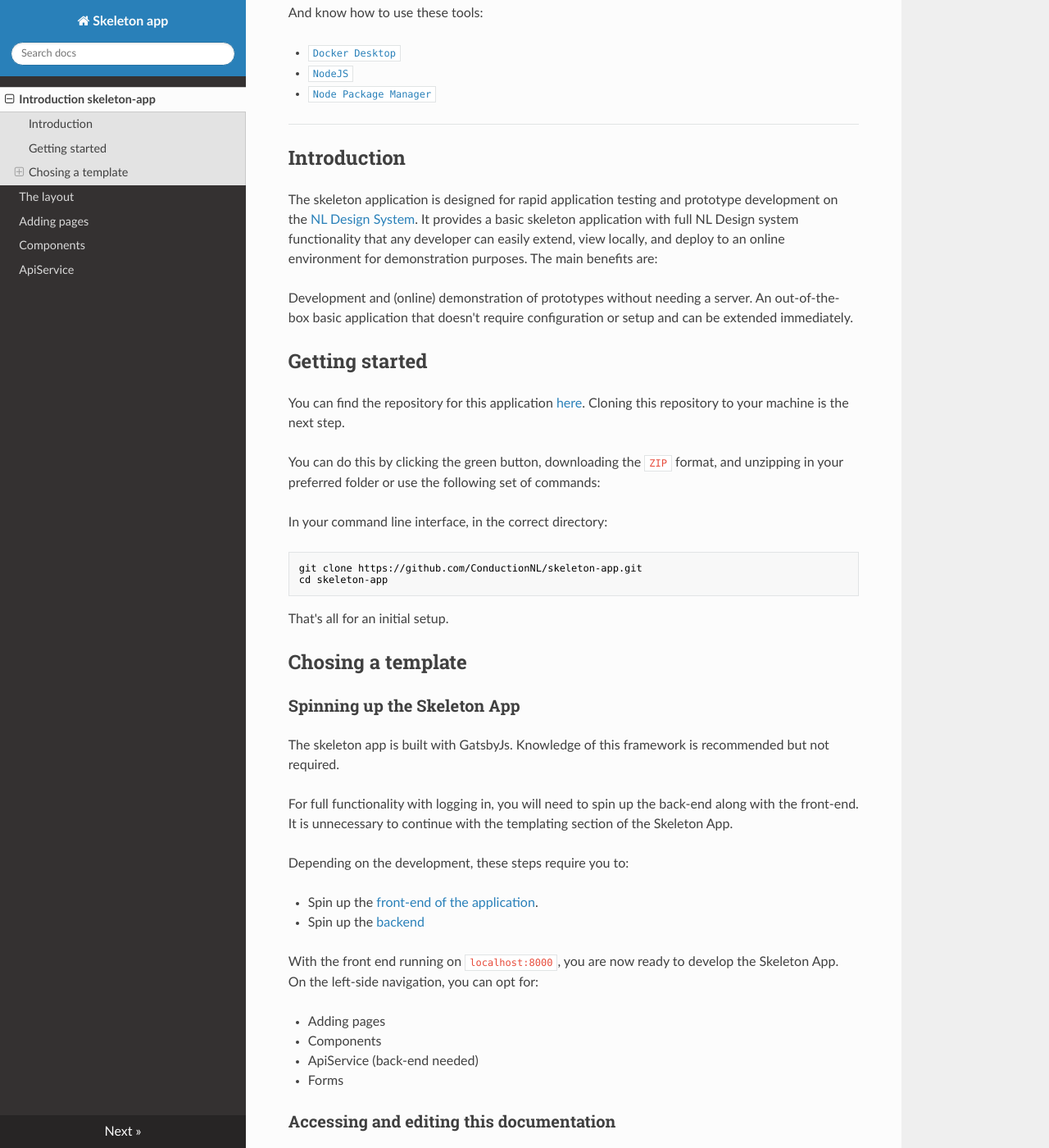
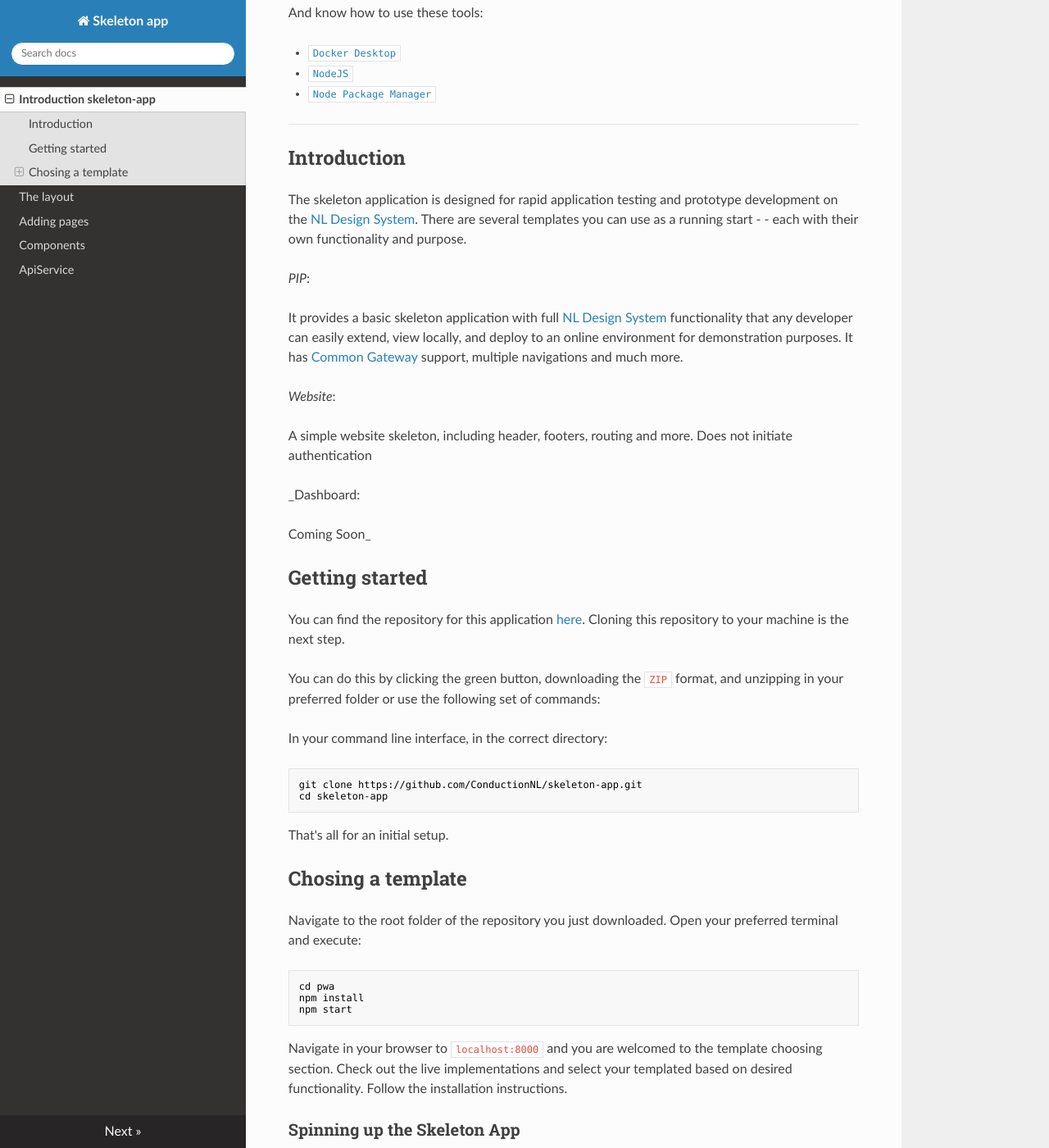
Before and after one commit to ConductionNL/skeleton-app, an MkDocs documentation site: the page built from docs/index.md, in a window 1280 px wide and 1400 px high, scrolled down 593 px. Shown: the whole window at 82% size. Built offline with MkDocs 1.6.1, drawn with Linux system fonts in a browser that asks for light colours; nearby versions of some CDN libraries; some of the changed text lies outside the part shown.

Commit message:
index.md

````diff
--- a/docs/index.md
+++ b/docs/index.md
@@ -27,10 +27,19 @@ And know how to use these tools:
 
 ## Introduction
 
-The skeleton application is designed for rapid application testing and prototype development on the [NL Design System](http://storybook.nldesignsystem.nl/?path=/story/nl-design-system-introductie--page). It provides a basic skeleton application with full NL Design system functionality that any developer can easily extend, view locally, and deploy to an online environment for demonstration purposes. The main benefits are:
+The skeleton application is designed for rapid application testing and prototype development on the [NL Design System](http://storybook.nldesignsystem.nl/?path=/story/nl-design-system-introductie--page). There are several templates you can use as a running start - - each with their own functionality and purpose.
 
-Development and (online) demonstration of prototypes without needing a server.
-An out-of-the-box basic application that doesn't require configuration or setup and can be extended immediately.
+_PIP_:
+
+It provides a basic skeleton application with full [NL Design System](http://storybook.nldesignsystem.nl/?path=/story/nl-design-system-introductie--page) functionality that any developer can easily extend, view locally, and deploy to an online environment for demonstration purposes. It has [Common Gateway](https://github.com/CommonGateway) support, multiple navigations and much more.
+
+_Website_:
+
+A simple website skeleton, including header, footers, routing and more. Does not initiate authentication
+
+_Dashboard:
+
+Coming Soon_
 
 ## Getting started
 
@@ -49,11 +58,21 @@ That's all for an initial setup.
 
 ## Chosing a template
 
+Navigate to the root folder of the repository you just downloaded. Open your preferred terminal and execute:
+
+```CLI
+cd pwa
+npm install
+npm start
+```
+
+Navigate in your browser to `localhost:8000` and you are welcomed to the template choosing section. Check out the live implementations and select your templated based on desired functionality. Follow the installation instructions.
+
 ### Spinning up the Skeleton App
 
 The skeleton app is built with GatsbyJs. Knowledge of this framework is recommended but not required.
 
-For full functionality with logging in, you will need to spin up the back-end along with the front-end. It is unnecessary to continue with the templating section of the Skeleton App.
+For full functionality with logging in (PIP template, for instance), you will need to spin up the back-end along with the front-end. It is unnecessary to continue with the website templating section of the Skeleton App.
 
 Depending on the development, these steps require you to:
 
````
